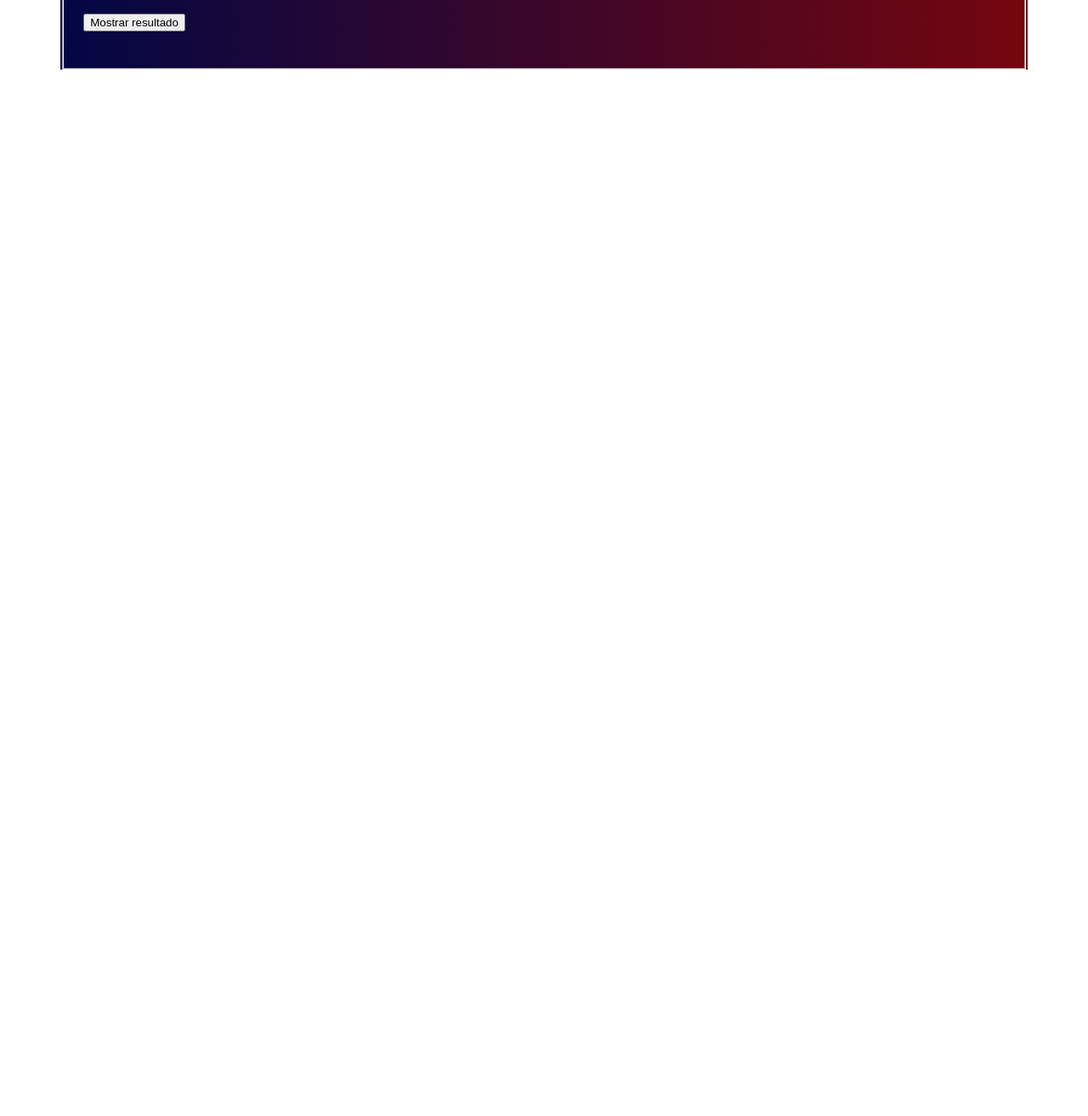
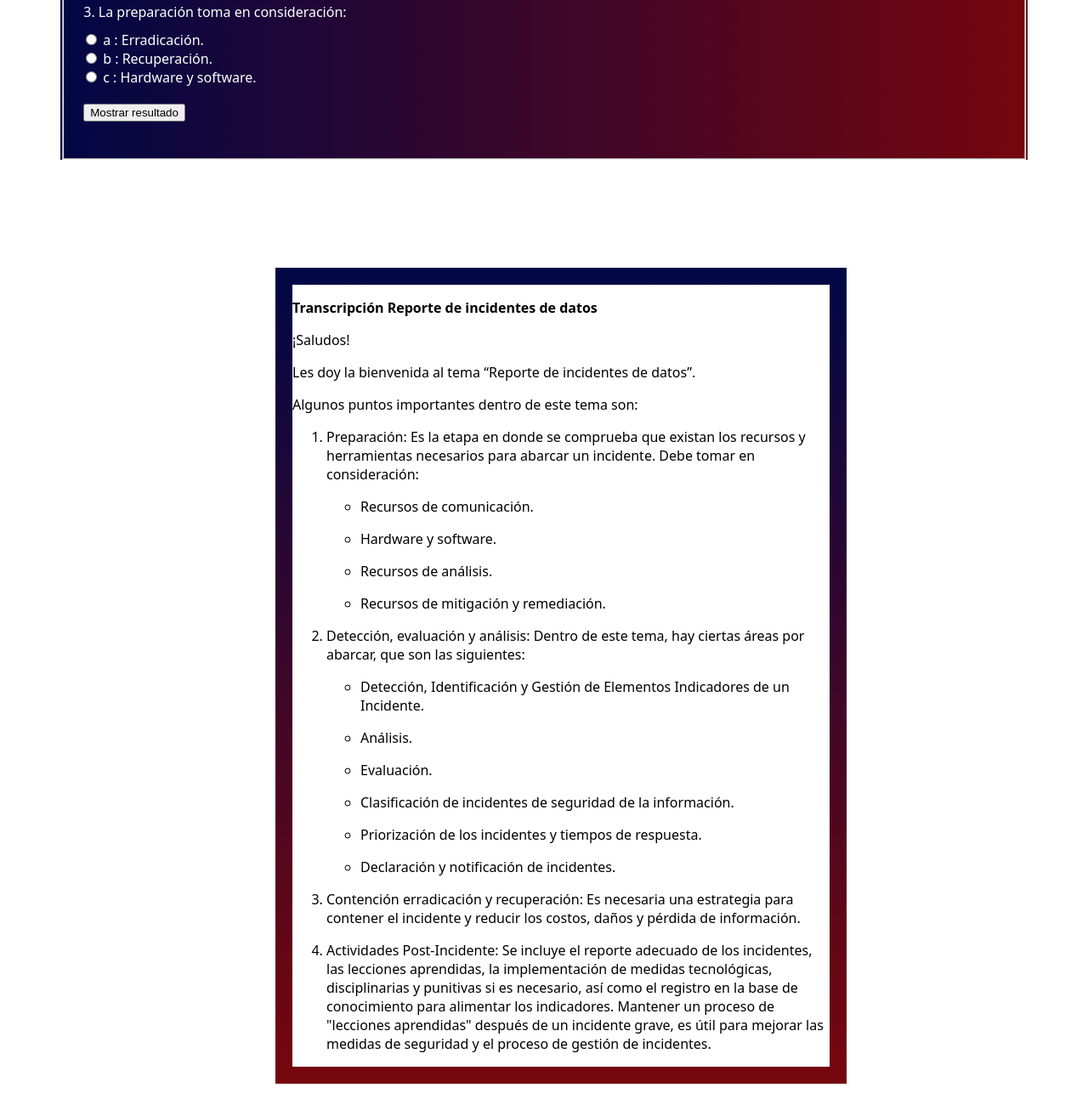
Before and after one commit to APaolaMM/reporte-de-incidente-de-datos, a plain HTML site: page index.html in a window 1280 px wide. Shown: the part 939-2252 px from the top of the page at 85% size. Before the commit the page ends 1092 px from the top, so only its background shows below. Drawn offline with Linux system fonts and the light colour scheme.

Commit message:
Update index.html

```diff
--- a/index.html
+++ b/index.html
@@ -15,6 +15,8 @@
 		<source src="Módulo1_Reporte de incidentes de datos.mp4" type="video/mp4" />
 	</video>
 </div>
+	<!-- Botón de transcripción -->
+	<a href="#script"><button class="botontranscripcion">Transcripción</button></a>
 	<!-- Preguntas -->
     <div class="preguntasportema">
 <fieldset>
@@ -168,5 +170,82 @@
        </div>
 
 </fieldset>
+	<!-- Transcripción -->
+	<a name="script">
+	<div class ="transcription">
+		<p dir="ltr"><strong>Transcripci&oacute;n Reporte de incidentes de datos</strong></p>
+
+<p dir="ltr">&iexcl;Saludos!</p>
+
+<p dir="ltr">Les doy la bienvenida al tema &ldquo;Reporte de incidentes de datos&rdquo;.</p>
+
+<p dir="ltr">Algunos puntos importantes dentro de este tema son:</p>
+
+<ol>
+	<li dir="ltr">
+
+		<p dir="ltr">Preparaci&oacute;n: Es la etapa en donde se comprueba que existan los recursos y herramientas necesarios para abarcar un incidente. Debe tomar en consideraci&oacute;n:</p>
+
+		<ul>
+			<li dir="ltr">
+
+				<p dir="ltr">Recursos de comunicaci&oacute;n.</p>
+			</li>
+			<li dir="ltr">
+
+				<p dir="ltr">Hardware y software.</p>
+			</li>
+			<li dir="ltr">
+
+				<p dir="ltr">Recursos de an&aacute;lisis.</p>
+			</li>
+			<li dir="ltr">
+
+				<p dir="ltr">Recursos de mitigaci&oacute;n y remediaci&oacute;n.</p>
+			</li>
+		</ul>
+	</li>
+	<li dir="ltr">
+
+		<p dir="ltr">Detecci&oacute;n, evaluaci&oacute;n y an&aacute;lisis: Dentro de este tema, hay ciertas &aacute;reas por abarcar, que son las siguientes:</p>
+
+		<ul>
+			<li dir="ltr">
+
+				<p dir="ltr">Detecci&oacute;n, Identificaci&oacute;n y Gesti&oacute;n de Elementos Indicadores de un Incidente.</p>
+			</li>
+			<li dir="ltr">
+
+				<p dir="ltr">An&aacute;lisis.</p>
+			</li>
+			<li dir="ltr">
+
+				<p dir="ltr">Evaluaci&oacute;n.</p>
+			</li>
+			<li dir="ltr">
+
+				<p dir="ltr">Clasificaci&oacute;n de incidentes de seguridad de la informaci&oacute;n.</p>
+			</li>
+			<li dir="ltr">
+
+				<p dir="ltr">Priorizaci&oacute;n de los incidentes y tiempos de respuesta.</p>
+			</li>
+			<li dir="ltr">
+
+				<p dir="ltr">Declaraci&oacute;n y notificaci&oacute;n de incidentes.</p>
+			</li>
+		</ul>
+	</li>
+	<li dir="ltr">
+
+		<p dir="ltr">Contenci&oacute;n erradicaci&oacute;n y recuperaci&oacute;n: Es necesaria una estrategia para contener el incidente y reducir los costos, da&ntilde;os y p&eacute;rdida de informaci&oacute;n.</p>
+	</li>
+	<li dir="ltr">
+
+		<p dir="ltr">Actividades Post-Incidente: Se incluye el reporte adecuado de los incidentes, las lecciones aprendidas, la implementaci&oacute;n de medidas tecnol&oacute;gicas, disciplinarias y punitivas si es necesario, as&iacute; como el registro en la base de conocimiento para alimentar los indicadores. Mantener un proceso de &quot;lecciones aprendidas&quot; despu&eacute;s de un incidente grave, es &uacute;til para mejorar las medidas de seguridad y el proceso de gesti&oacute;n de incidentes.</p>
+	</li>
+</ol>
+</div>
+</a>
 </body>
 </html>
```
